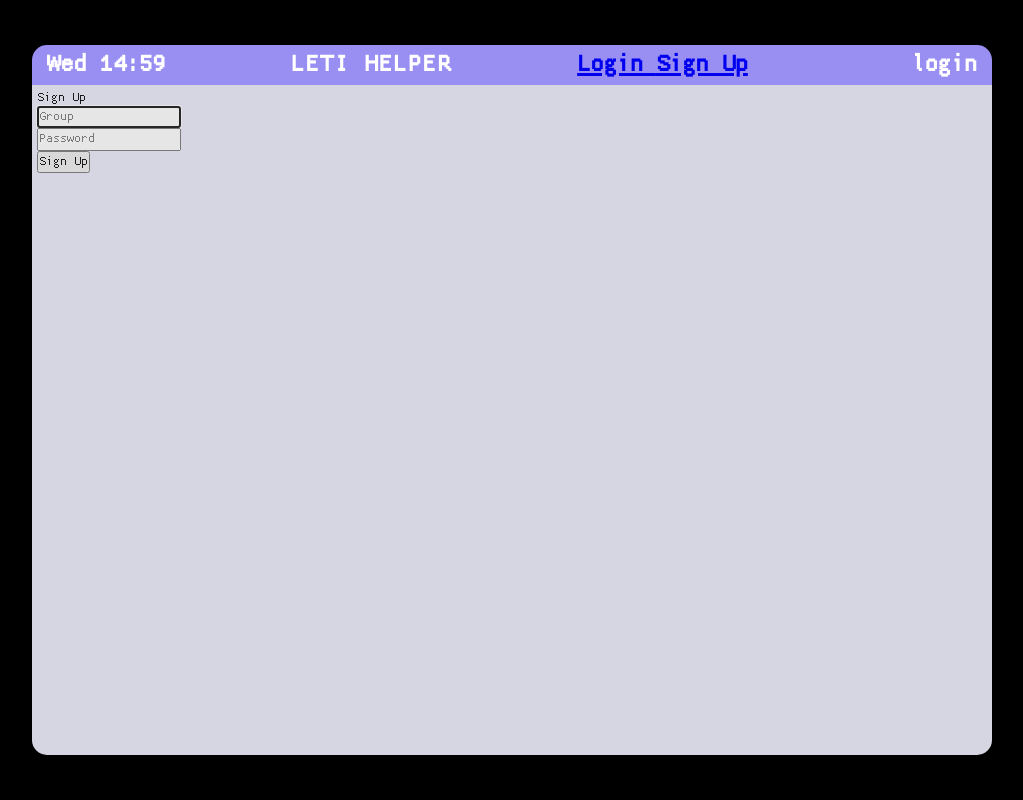
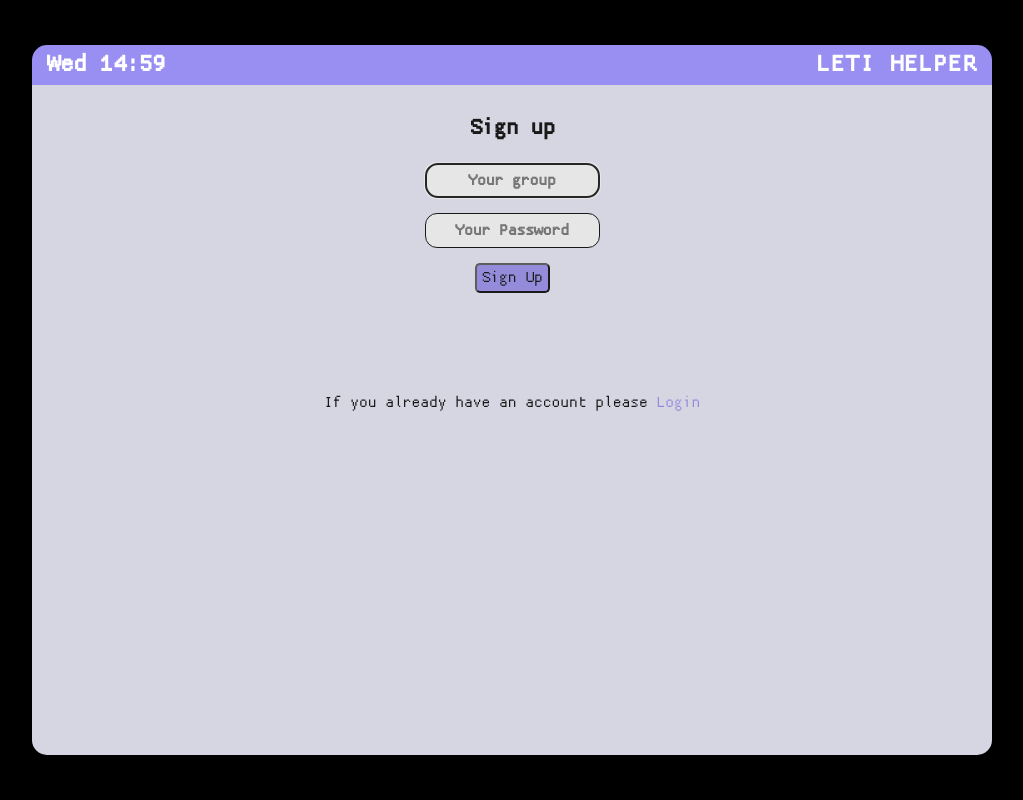
Before and after one commit to eternalme0w/dvs, a Flask app: page /signup in a window 1280 px wide. Shown: the whole page, without its empty margins (128-1151 px from the left). Run offline with Flask 2, Linux system fonts and the light colour scheme; parts of the project's set-up code (start-up, migrations or seed data) failed here and were passed over.

Commit message:
проверки и хтмл на авторизацию

```diff
--- a/website/auth.py
+++ b/website/auth.py
@@ -1,5 +1,5 @@
 from flask import Blueprint, render_template, request, redirect, url_for, flash
-from flask_login import login_user, login_required, logout_user
+from flask_login import login_user, login_required, logout_user, current_user
 from werkzeug.security import generate_password_hash, check_password_hash
 
 from . import db
@@ -7,13 +7,16 @@ from .models import User, List
 
 auth = Blueprint("auth", __name__)
 
+groups = ['0301',	'0301',	'0302',	'0303',	'0304',	'0305',	'0306',	'0307',	'0308',	'0361',	'0362',	'0363',	'0370',	'0371',	'0372',	'0373',	'0374',	'0375',	'0381',	'0382',	'0383',	'0391',	'0392',	'0395',	'1300',	'1301',	'1302',	'1303',	'1304',	'1305',	'1306',	'1307',	'1308',	'1361',	'1362',	'1363',	'1370',	'1371',	'1373',	'1374',	'1375',	'1376',	'1381',	'1383',	'1384',	'1391',	'1392',	'1395',	'2300',	'2301',	'2302',	'2303',	'2304',	'2305',	'2306',	'2307',	'2308',	'2309',	'2310',	'2311',	'2361',	'2362',	'2363',	'2364',	'2370',	'2371',	'2372',	'2373',	'2374',	'2375',	'2376',	'2381',	'2382',	'2383',	'2384',	'2391',	'2392',	'2395',	'7300',	'7301',	'7302',	'7303',	'7304',	'7307',	'7308',	'7309',	'7371',	'7373',	'7374',	'7381',	'7385',	'7391',	'7395',	'8300',	'8301',	'8302',	'8303',	'8304',	'8305',	'8306',	'8307',	'8308',	'8309',	'8310',	'8361',	'8362',	'8371',	'8373',	'8374',	'8376',	'8385',	'8387',	'8391',	'8395',	'9301',	'9302',	'9303',	'9304',	'9305',	'9306',	'9307',	'9308',	'9309',	'9361',	'9362',	'9363',	'9370',	'9371',	'9372',	'9373',	'9374',	'9375',	'9381',	'9382',	'9383',	'9391',	'9392']
 
-@auth.route('/login')
+@auth.route('/')
 def login():
+    if current_user.is_authenticated:
+        return redirect(url_for("views.main"))
     return render_template('login.html')
 
 
-@auth.route('/login', methods=['POST'])
+@auth.route('/', methods=['POST'])
 def login_post():
     group = request.form.get('group')
     password = request.form.get('password')
@@ -29,6 +32,8 @@ def login_post():
 
 @auth.route('/signup')
 def signup():
+    if current_user.is_authenticated:
+        return redirect(url_for("views.main"))
     return render_template('signup.html')
 
 
@@ -42,6 +47,8 @@ def signup_post():
     if user:
         flash('Email address already exists')
         return redirect(url_for('auth.signup'))
+    if group not in groups:
+        flash('this group is not exist')
 
     new_user = User(group=group, password=generate_password_hash(password, method='sha256'))
 
@@ -55,4 +62,4 @@ def signup_post():
 @login_required
 def logout():
     logout_user()
-    return redirect(url_for('views.main'))
+    return redirect(url_for('auth.login'))
--- a/website/static/css/style.css
+++ b/website/static/css/style.css
@@ -444,3 +444,80 @@ td {
 .flash-text{
     font-weight: 900;
 }
+
+.smile-img{
+    width: 95px;
+    height: 86.4px;
+    margin: 15px
+}
+
+.smiles{
+    margin-top:150px;
+    display: block;
+    margin-left: auto;
+    margin-right: auto;
+    display:flex;
+    justify-content:center;
+}
+
+a{
+text-decoration: none;
+color: white;
+}
+
+.log-page {
+
+    padding-top: 25px;
+    display: flex;
+    flex-direction: column;
+    justify-content: center;
+    align-items: center;
+}
+
+.log-form {
+
+    display: flex;
+    flex-direction: column;
+    justify-content: center;
+    align-items: center;
+}
+
+.log-head {
+
+    margin-bottom: 20px;
+    font-weight: bold;
+    font-size: 28px;
+}
+
+.log-input {
+
+    border-radius: 12px;
+    background-color: white;
+    font-weight: bold;
+    border: 0.1px solid black;
+    text-align: center;
+    font-size: 20px;
+    margin-bottom: 15px;
+    width: 175px;
+    height: 35px;
+}
+
+.log-butt {
+
+    font-size: 20px;
+    color: black;
+    background-color: #998ff2;
+    border-radius: 5px;
+    height: 30px;
+    width: 75px;
+}
+
+.pls-signup{
+    margin-top:100px;
+    font-weight: 500;
+    font-size: 20px
+}
+
+.ref-signup{
+    color:#998ff2;
+}
--- a/website/static/sc/schedule.py
+++ b/website/static/sc/schedule.py
@@ -60,7 +60,7 @@ def day_to_num(day):
     elif day == sat:
         return 5
 
-book = load_workbook(filename='C:/Users/timur/OneDrive/Документы/GitHub/dvs/website/static/sc/books/fcti-2.xlsx')
+book = load_workbook(filename='website/static/sc/books/fcti-2.xlsx')
 sheet = book.active
 
 time, week, day, subject, kafedra, teacher, lesson_type, form, aud, group, course = [i for i in range(11)]
--- a/website/templates/base-page.html
+++ b/website/templates/base-page.html
@@ -15,7 +15,7 @@
             <div class="line"></div>
             <div class="line"></div>
 
-            <a href="/" class="page-exit">
+            <a href="/main" class="page-exit">
                 <span></span>
                 <span></span>
             </a>
--- a/website/templates/base.html
+++ b/website/templates/base.html
@@ -21,28 +21,36 @@
             <div class="header-container">
                 <div class="time no-copy" id="time"></div>
                 <div class="LETI no-copy">LETI HELPER</div>
-                 <div>
 
-                     {% if current_user.is_authenticated %}
-                        <a href="{{ url_for('views.main') }}">
-                            Profile
-                        </a>
-                        {% endif %}
-                        {% if not current_user.is_authenticated %}
-                        <a href="{{ url_for('auth.login') }}">
-                            Login
-                        </a>
-                        <a href="{{ url_for('auth.signup') }}">
-                            Sign Up
-                        </a>
-                        {% endif %}
-                        {% if current_user.is_authenticated %}
-                        <a href="{{ url_for('auth.logout') }}" >
-                            Logout
+                 {% if current_user.is_authenticated %}
+                        <a href="{{ url_for('auth.logout') }}" class="no-copy log-btn">
+                            logout
                         </a>
                     {% endif %}
-                </div>
-                <div class="log-btn no-copy clickable" id="open-login-form">login</div>
+
+<!--                 <div>-->
+
+<!--                     {% if current_user.is_authenticated %}-->
+<!--                        <a href="{{ url_for('views.main') }}">-->
+<!--                            Profile-->
+<!--                        </a>-->
+<!--                        {% endif %}-->
+<!--                        {% if not current_user.is_authenticated %}-->
+
+<!--                        <a class="log-btn no-copy clickable" href="{{ url_for('auth.login') }}">-->
+<!--                            Login-->
+<!--                        </a>-->
+<!--                        <a class="log-btn no-copy clickable" href="{{ url_for('auth.signup') }}">-->
+<!--                            Sign Up-->
+<!--                        </a>-->
+<!--                        {% endif %}-->
+<!--                        {% if current_user.is_authenticated %}-->
+<!--                        <a href="{{ url_for('auth.logout') }}" >-->
+<!--                            Logout-->
+<!--                        </a>-->
+<!--                    {% endif %}-->
+<!--                </div>-->
+<!--                <div class="log-btn no-copy clickable" id="open-login-form">login</div>-->
             </div>
 
             <div class="shield" id="shield"></div>
--- a/website/templates/signup.html
+++ b/website/templates/signup.html
@@ -1,32 +1,46 @@
 {% extends "base.html" %}
 
 {% block content %}
-<div>
-    <h3>Sign Up</h3>
-    <div>
+<div class="log-page">
+
+
+
+    <h3 class="log-head no-copy">Sign up</h3>
+
+    <div class="log-body">
+
         {% with messages = get_flashed_messages() %}
             {% if messages %}
-                <div>
-                    {{ messages[0] }}. Go to <a href="{{ url_for('auth.login') }}">login page</a>.
+                <div style="text-align:center">
+
+                    {{ messages[0] }}
                 </div>
             {% endif %}
         {% endwith %}
 
-        <form method="POST" action="/signup">
+        <form class="log-form" method="POST" action="/signup">
+
             <div>
-                <div>
-                    <input name="group" placeholder="Group" autofocus="">
-                </div>
+                <input class="log-input" name="group" placeholder="Your group" autofocus="" required>
             </div>
 
             <div>
-                <div>
-                    <input type="password" name="password" placeholder="Password">
-                </div>
+                <input class="log-input" type="password" name="password" placeholder="Your Password" required>
             </div>
 
-            <button>Sign Up</button>
+            <button class="log-butt no-copy">Sign Up</button>
+
         </form>
+
+        <div class="pls-signup">
+            If you already have an account please
+            <a class="ref-signup" href="{{ url_for('auth.login') }}">
+                Login
+                </a>
+        </div>
+
+
     </div>
+
 </div>
 {% endblock %}
```
Also changed, not shown: website/templates/login.html (+22 -12 lines), website/templates/schedule.html (+6 -1 lines), website/views.py (+11 -5 lines), instance/db.sqlite, website/static/img/smile1.png (added), website/static/img/smile2.png (added), website/static/img/smile3.png (added), 1 other file.
